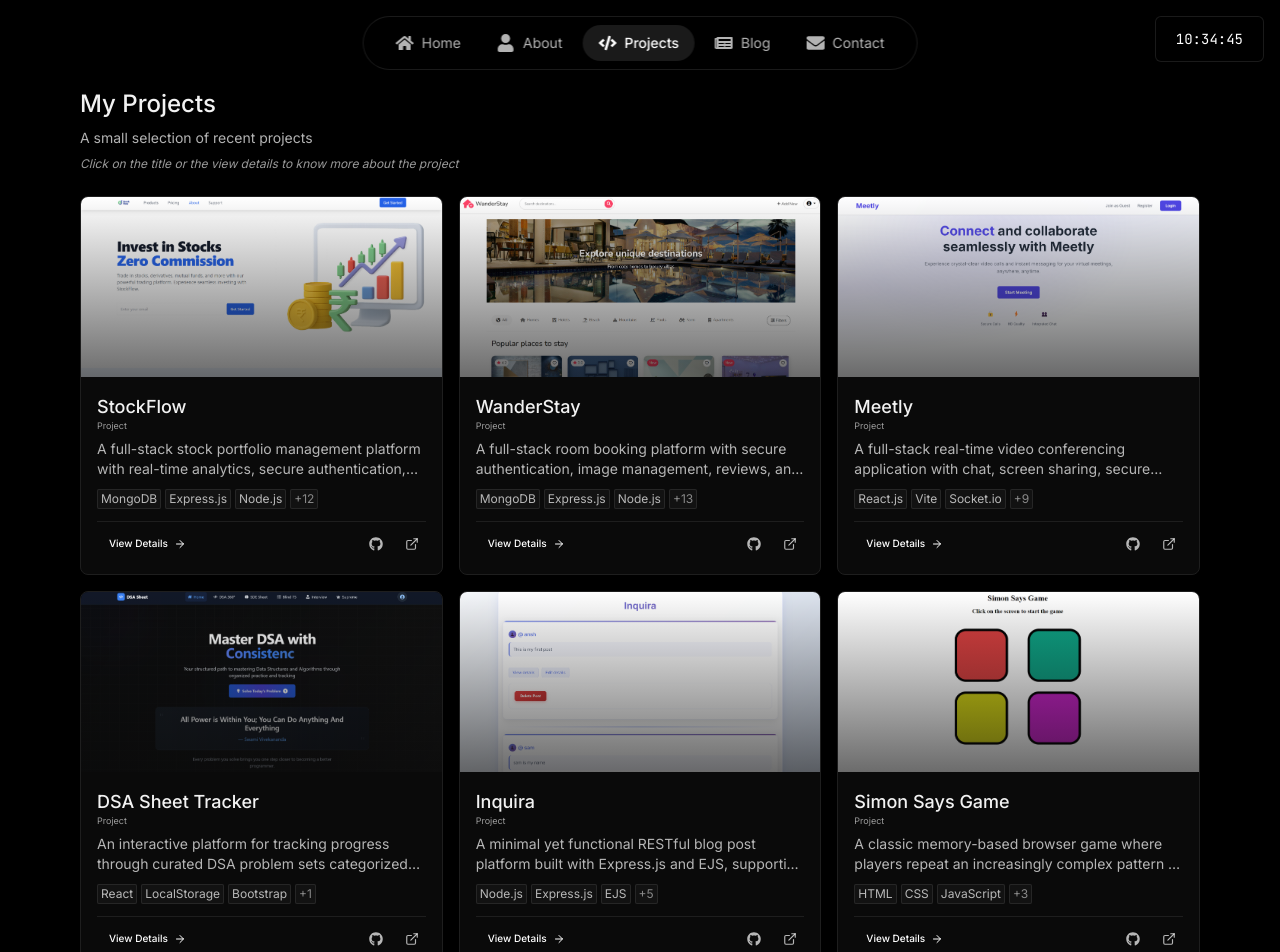
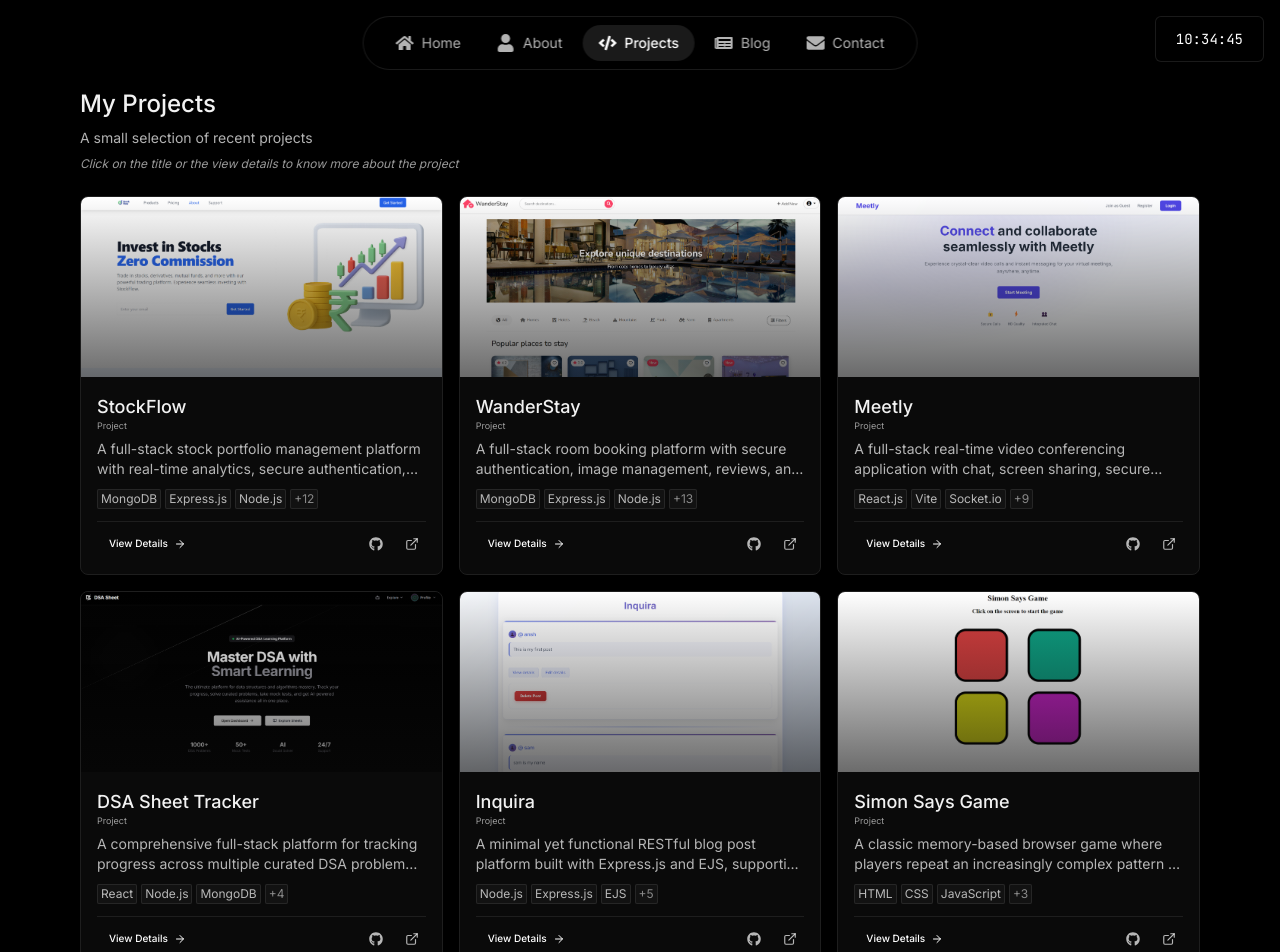
Before and after one commit to ansh-kmar9/portfolio, a React (Create React App) app: page /projects in a window 1280 px wide. Shown: the top 952 px of the page. Built offline with nearby package versions, Linux system fonts and the light colour scheme.

Commit message:
updated the dsasheet.site project

```diff
--- a/src/data/projects.js
+++ b/src/data/projects.js
@@ -162,29 +162,45 @@ This project reflects real-world full-stack architecture, with special attention
 Meetly demonstrates strong expertise in full-stack real-time communication systems, authentication workflows, and modern React development with fast builds via Vite. It’s a technically challenging and complete product reflecting real-world applications like Zoom or Google Meet.`,
   },
   {
-    id: "dsa-sheet",
+    id: "dsa-sheet-tracker",
     title: "DSA Sheet Tracker",
     description:
-      "An interactive platform for tracking progress through curated DSA problem sets categorized by topic and difficulty.",
+      "A comprehensive full-stack platform for tracking progress across multiple curated DSA problem sheets with AI-powered learning assistance.",
     image: dsasheet,
-    tags: ["React", "LocalStorage", "Bootstrap", "JavaScript"],
-    demoLink: "https://www.dsasheet.site/", // Replace with your actual demo link
-    githubLink: "https://github.com/ansh-kmar9/DSA-Sheet", // Replace with your actual GitHub repo
-    featured: false,
-    role: "Frontend Developer",
+    tags: [
+      "React",
+      "Node.js",
+      "MongoDB",
+      "Express.js",
+      "TailwindCSS",
+      "Google OAuth",
+      "AI Integration",
+    ],
+    demoLink: "https://www.dsasheet.site/sheet",
+    githubLink: "https://github.com/ansh-kmar9/Ai-Powred-Dsa-Sheet",
+    featured: true,
+    role: "Full-Stack Developer",
     challenges:
-      "Managing persistent user progress without backend integration and providing a smooth user experience for navigating through problems.",
+      "Building a scalable full-stack application with user authentication, progress persistence across multiple devices, real-time progress tracking, and integrating AI-powered doubt solving while maintaining optimal performance.",
     solutions:
-      "Used LocalStorage for progress tracking and created dynamic filters, topic-wise breakdowns, and progress indicators for better usability.",
-    longDescription: `This DSA Sheet Tracker helps aspiring programmers systematically practice and track their data structures and algorithms journey. Features include:
+      "Implemented Google OAuth for secure authentication, MongoDB for scalable data storage, React Context for state management, and integrated Google AI API for intelligent doubt resolution. Used responsive design patterns and efficient data structures for smooth user experience.",
+    longDescription: `A comprehensive DSA learning platform designed to help developers systematically master data structures and algorithms. The platform offers a complete learning ecosystem with the following features:
 
-    • Curated list of DSA problems categorized by topic (e.g., Arrays, Trees, Graphs, etc.)
-    • Status tracking for solved, unsolved, and bookmarked problems
-    • Filtering by difficulty and topic
-    • Visual progress indicators for each category
-    • Responsive UI for mobile and desktop
-    • Persistent local storage to save user progress
-    • Clean and minimal design focused on learning efficiency`,
+  • **Multiple Curated Sheets**: Track progress across 5 different problem collections - DSA360 (180 problems), SDE Sheet (389 problems), Blind75 (75 essential problems), Interview Questions, and Supreme Sheet
+
+  • **Smart Progress Tracking**: Persistent progress tracking with visual indicators, completion percentages, and detailed statistics across all sheets
+
+  • **AI-Powered Doubt Solver**: Integrated Google AI for instant help with problem-solving, explanations, and coding assistance
+
+  • **Interactive Dashboard**: Real-time overview of learning progress, achievements, badges, and personalized recommendations
+
+  • **Authentication & Security**: Google OAuth integration for secure user management and cross-device progress synchronization
+
+  • **Responsive Design**: Optimized for desktop and mobile with dark theme and clean, distraction-free interface
+
+  • **Advanced Features**: Question filtering by difficulty and topic, search functionality, reset options, and detailed progress analytics
+
+  • **Modern Tech Stack**: Built with React + Vite, Express.js, MongoDB, TailwindCSS, and deployed on Vercel + Render for optimal performance`,
   },
   {
     id: "inquira",
```
Also changed, not shown: src/assets/images/dsasheet.png.
